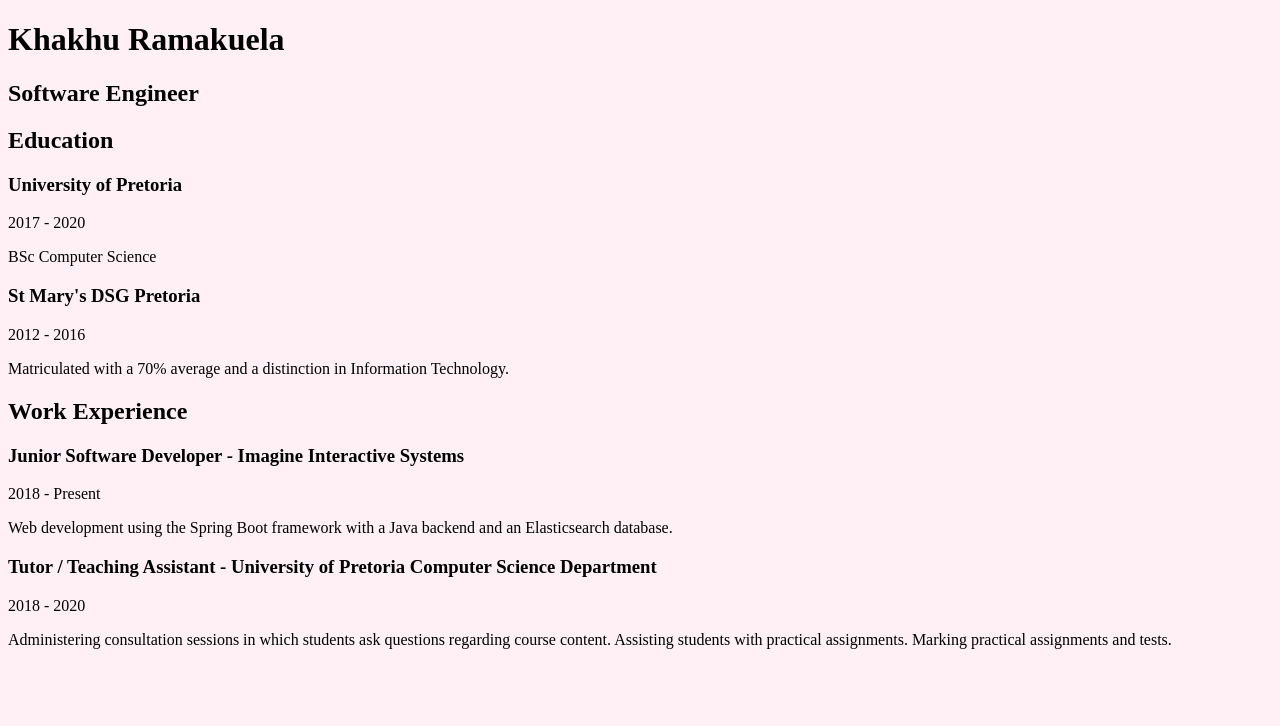
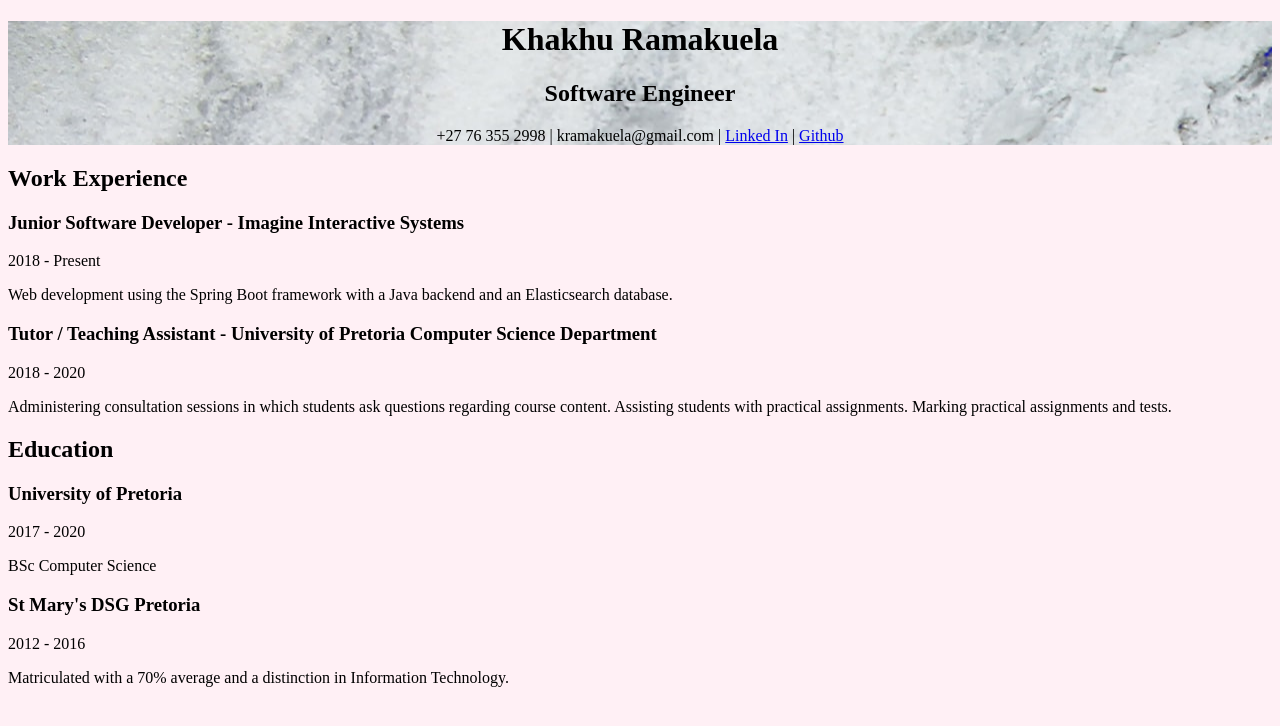
Before and after one commit to khakhu-r/khakhu-r.github.io, a plain HTML site: page index.html in a window 1280 px wide. Drawn offline with Linux system fonts and the light colour scheme.

Commit message:
Header Added

```diff
--- a/index.html
+++ b/index.html
@@ -4,8 +4,18 @@
     <link rel="stylesheet" href="styles.css">
   </head>
   <body>
+    <div class="header">
       <h1>Khakhu Ramakuela</h1>
         <h2>Software Engineer</h2>
+        <span>+27 76 355 2998 | kramakuela@gmail.com | <a href="https://www.linkedin.com/in/khakhu-ramakuela-94a1aa108">Linked In</a> | <a href="https://github.com/khakhu-r">Github</a> </span>
+    </div>
+      <h2>Work Experience</h2>
+        <h3>Junior Software Developer - Imagine Interactive Systems</h3>
+          <p>2018 - Present</p>
+          <p>Web development using the Spring Boot framework with a Java backend and an Elasticsearch database.</p>
+        <h3>Tutor / Teaching Assistant - University of Pretoria Computer Science Department</h3>
+          <p>2018 - 2020</p>
+          <p>Administering consultation sessions in which students ask questions regarding course content. Assisting students with practical assignments. Marking practical assignments and tests.</p>
       <h2>Education</h2>
         <h3>University of Pretoria</h3>
           <p>2017 - 2020</p>
@@ -13,12 +23,6 @@
         <h3>St Mary's DSG Pretoria</h3>
           <p>2012 - 2016</p>
           <p>Matriculated with a 70% average and a distinction in Information Technology.</p>
-    <h2>Work Experience</h2>
-      <h3>Junior Software Developer - Imagine Interactive Systems</h3>
-        <p>2018 - Present</p>
-        <p>Web development using the Spring Boot framework with a Java backend and an Elasticsearch database.</p>
-      <h3>Tutor / Teaching Assistant - University of Pretoria Computer Science Department</h3>
-        <p>2018 - 2020</p>
-        <p>Administering consultation sessions in which students ask questions regarding course content. Assisting students with practical assignments. Marking practical assignments and tests.</p>
+    <span></span>
   </body>
 </html>
--- a/styles.css
+++ b/styles.css
@@ -1,3 +1,10 @@
-body {
+body
+{
   background-color: lavenderblush;
 }
+
+.header
+{
+  text-align: center;
+  background-image: url("images/marble.jpg");
+}
```
Also changed, not shown: images/Marble.jpg (renamed from Marble.jpg). Lines whose indentation alone changed are shown as unchanged.
